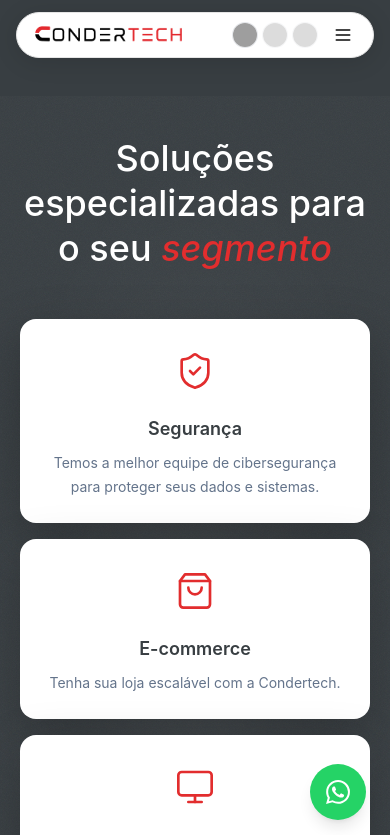
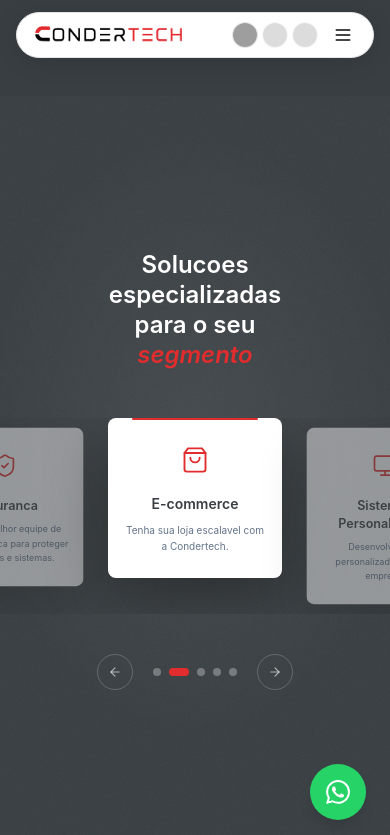
Before and after one commit to Fcondera/condertechpage, a Next.js app in the folder project/: page /segmentos in a window 390 px wide. Shown: the top 835 px of the page. Built offline with nearby package versions, Linux system fonts and the light colour scheme; grey boxes are pictures that could not be loaded.

Commit message:
add segment solutions section to homepage

```diff
--- a/project/src/components/HomePage.tsx
+++ b/project/src/components/HomePage.tsx
@@ -9,6 +9,7 @@ import PageDirectorySection from "@components/PageDirectorySection";
 import PhilosophySection from "@components/PhilosophySection";
 import ProcessSection from "@components/ProcessSection";
 import ReliabilitySection from "@components/ReliabilitySection";
+import { SegmentSolutionsSection } from "@components/SegmentSolutionsPage";
 import ValueSection from "@components/ValueSection";
 import WhySection from "@components/WhySection";
 
@@ -16,6 +17,7 @@ export default function HomePage() {
   return (
     <div className="bg-white">
       <HeroSection />
+      <SegmentSolutionsSection mobileMode="stack" />
       <WhySection />
       <ValueSection />
       <LandingVisualSection />
--- a/project/src/components/SegmentSolutionsPage.tsx
+++ b/project/src/components/SegmentSolutionsPage.tsx
@@ -13,17 +13,19 @@ import {
   ShoppingBag,
 } from "lucide-react";
 
+type MobileMode = "carousel" | "stack";
+
 const services = [
   {
-    title: "Segurança",
+    title: "Seguranca",
     description:
-      "Temos a melhor equipe de cibersegurança para proteger seus dados e sistemas.",
+      "Temos a melhor equipe de ciberseguranca para proteger seus dados e sistemas.",
     href: "/governanca-de-dados",
     icon: ShieldCheck,
   },
   {
     title: "E-commerce",
-    description: "Tenha sua loja escalável com a Condertech.",
+    description: "Tenha sua loja escalavel com a Condertech.",
     href: "/ecommerce",
     icon: ShoppingBag,
   },
@@ -35,13 +37,13 @@ const services = [
   },
   {
     title: "Infraestrutura",
-    description: "Migração, estrutura segura, escalável e preparada para crescimento.",
+    description: "Migracao, estrutura segura, escalavel e preparada para crescimento.",
     href: "/solucoes-de-tecnologia",
     icon: Server,
   },
   {
     title: "Governo",
-    description: "Conte com a ConderTech para gerenciar desafios da administração pública.",
+    description: "Conte com a ConderTech para gerenciar desafios da administracao publica.",
     href: "/empresa-de-tecnologia/brasilia",
     icon: Landmark,
   },
@@ -66,7 +68,13 @@ function getCardStyle(index: number, active: number) {
   };
 }
 
-const SegmentSolutionsPage = () => {
+export function SegmentSolutionsSection({
+  mobileMode = "carousel",
+  page = false,
+}: {
+  mobileMode?: MobileMode;
+  page?: boolean;
+}) {
   const [active, setActive] = useState(1);
 
   const prev = useCallback(() => {
@@ -78,8 +86,14 @@ const SegmentSolutionsPage = () => {
   }, []);
 
   return (
-    <main className="min-h-screen overflow-hidden bg-[#383E42] pt-24 text-white">
-      <section className="relative flex min-h-[calc(100vh-6rem)] items-center overflow-hidden py-10 sm:py-16">
+    <section
+      id="segmentos"
+      className={`relative overflow-hidden bg-[#383E42] text-white ${
+        page
+          ? "flex min-h-[calc(100vh-6rem)] items-center py-10 sm:py-16"
+          : "py-20 sm:py-28"
+      }`}
+    >
       <div
         className="pointer-events-none absolute inset-0 opacity-[0.06]"
         style={{
@@ -92,8 +106,8 @@ const SegmentSolutionsPage = () => {
 
       <div className="relative mx-auto w-full max-w-7xl px-5 sm:px-8 lg:px-12">
         <div className="mb-12 text-center sm:mb-16">
-            <h1 className="font-inter text-4xl font-medium leading-tight text-white sm:text-5xl lg:text-6xl">
-              Soluções especializadas para o seu{" "}
+          <h1 className="mx-auto max-w-[13ch] font-inter text-2xl font-semibold leading-tight text-white sm:max-w-none sm:text-5xl lg:text-6xl">
+            Solucoes especializadas para o seu{" "}
             <span className="italic text-[#e22d2e]">segmento</span>
           </h1>
         </div>
@@ -154,28 +168,100 @@ const SegmentSolutionsPage = () => {
           })}
         </div>
 
-          <div className="grid grid-cols-1 gap-4 md:hidden">
+        {mobileMode === "carousel" ? (
+          <div className="md:hidden">
+            <div className="-mx-5 overflow-hidden px-5">
+              <div
+                className="flex transition-transform duration-500 ease-out"
+                style={{ transform: `translateX(calc(50% - ${(active + 0.5) * 190}px))` }}
+              >
+                {services.map((service, index) => {
+                  const Icon = service.icon;
+                  const isActive = index === active;
+
+                  return (
+                    <div
+                      key={service.title}
+                      className={`w-[190px] shrink-0 px-2 transition-all duration-500 ${
+                        isActive ? "scale-100 opacity-100" : "scale-90 opacity-45"
+                      }`}
+                    >
+                      <Link
+                        href={service.href}
+                        className="relative block min-h-[150px] rounded-lg bg-white px-4 py-6 text-center shadow-[0_20px_60px_rgba(0,0,0,0.35)]"
+                      >
+                        {isActive && (
+                          <span className="absolute left-6 right-6 top-0 h-[2px] rounded-full bg-[#e22d2e]" />
+                        )}
+                        <span className="mx-auto mb-4 flex h-9 w-9 items-center justify-center text-[#e22d2e]">
+                          <Icon className="h-7 w-7" strokeWidth={1.6} />
+                        </span>
+                        <h2 className="mb-2 font-inter text-sm font-semibold text-[#383E42]">
+                          {service.title}
+                        </h2>
+                        <p className="font-inter text-[10px] leading-4 text-slate-500">
+                          {service.description}
+                        </p>
+                      </Link>
+                    </div>
+                  );
+                })}
+              </div>
+            </div>
+
+            <div className="mt-10 flex items-center justify-center gap-5">
+              <button
+                onClick={prev}
+                aria-label="Anterior"
+                className="flex h-9 w-9 items-center justify-center rounded-full border border-white/20 text-white/60"
+              >
+                <ArrowLeft className="h-3.5 w-3.5" />
+              </button>
+              <div className="flex items-center gap-2">
+                {services.map((service, index) => (
+                  <button
+                    key={service.title}
+                    onClick={() => setActive(index)}
+                    aria-label={`Ir para ${service.title}`}
+                    className={`rounded-full transition-all duration-300 ${
+                      index === active ? "h-2 w-5 bg-[#e22d2e]" : "h-2 w-2 bg-white/30"
+                    }`}
+                  />
+                ))}
+              </div>
+              <button
+                onClick={next}
+                aria-label="Proximo"
+                className="flex h-9 w-9 items-center justify-center rounded-full border border-white/20 text-white/60"
+              >
+                <ArrowRight className="h-3.5 w-3.5" />
+              </button>
+            </div>
+          </div>
+        ) : (
+          <div className="mx-auto grid max-w-[260px] grid-cols-1 gap-3 md:hidden">
             {services.map((service) => {
               const Icon = service.icon;
               return (
                 <Link
                   key={service.title}
                   href={service.href}
-                  className="rounded-2xl bg-white p-6 text-center shadow-[0_18px_50px_rgba(0,0,0,0.25)]"
+                  className="rounded-lg bg-white px-5 py-6 text-center shadow-[0_18px_50px_rgba(0,0,0,0.22)]"
                 >
-                  <span className="mx-auto mb-4 flex h-14 w-14 items-center justify-center text-[#e22d2e]">
-                    <Icon className="h-10 w-10" strokeWidth={1.6} />
+                  <span className="mx-auto mb-4 flex h-9 w-9 items-center justify-center text-[#e22d2e]">
+                    <Icon className="h-7 w-7" strokeWidth={1.6} />
                   </span>
-                  <h2 className="mb-2 font-inter text-lg font-semibold text-[#383E42]">
+                  <h2 className="mb-2 font-inter text-sm font-semibold text-[#383E42]">
                     {service.title}
                   </h2>
-                  <p className="font-inter text-sm leading-6 text-slate-500">
+                  <p className="font-inter text-[10px] leading-4 text-slate-500">
                     {service.description}
                   </p>
                 </Link>
               );
             })}
           </div>
+        )}
 
         <div className="mt-10 hidden items-center justify-center gap-8 md:flex">
           <button
@@ -193,9 +279,7 @@ const SegmentSolutionsPage = () => {
                 onClick={() => setActive(index)}
                 aria-label={`Ir para ${service.title}`}
                 className={`rounded-full transition-all duration-300 ${
-                    index === active
-                      ? "h-2 w-6 bg-[#e22d2e]"
-                      : "h-2 w-2 bg-white/30 hover:bg-white/60"
+                  index === active ? "h-2 w-6 bg-[#e22d2e]" : "h-2 w-2 bg-white/30 hover:bg-white/60"
                 }`}
               />
             ))}
@@ -203,7 +287,7 @@ const SegmentSolutionsPage = () => {
 
           <button
             onClick={next}
-              aria-label="Próximo"
+            aria-label="Proximo"
             className="flex h-11 w-11 items-center justify-center rounded-full border border-white/20 text-white/70 transition-all duration-200 hover:border-[#e22d2e] hover:text-[#e22d2e]"
           >
             <ArrowRight className="h-4 w-4" />
@@ -211,6 +295,13 @@ const SegmentSolutionsPage = () => {
         </div>
       </div>
     </section>
+  );
+}
+
+const SegmentSolutionsPage = () => {
+  return (
+    <main className="min-h-screen overflow-hidden bg-[#383E42] pt-24 text-white">
+      <SegmentSolutionsSection page mobileMode="carousel" />
     </main>
   );
 };
```
Lines whose indentation alone changed are shown as unchanged.
